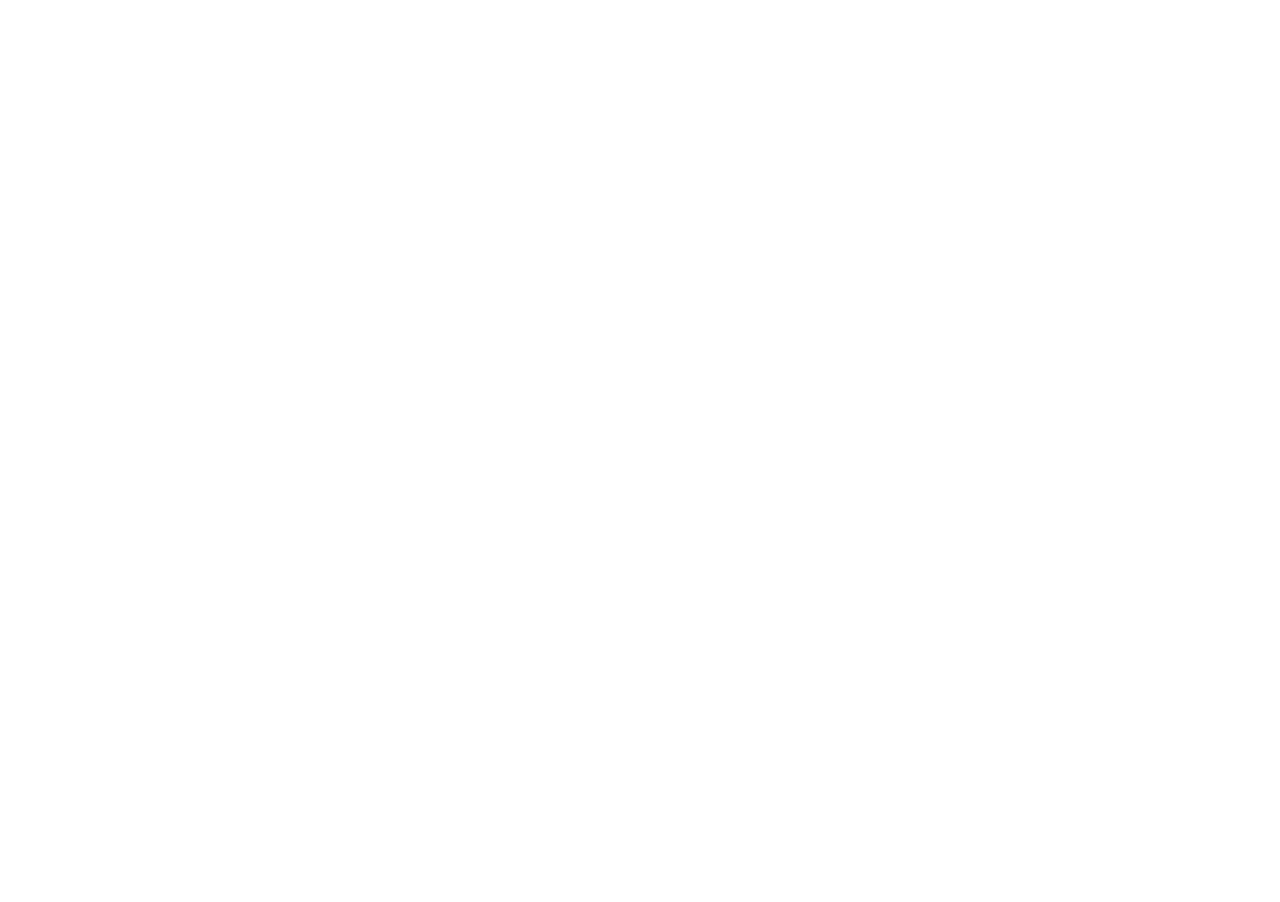
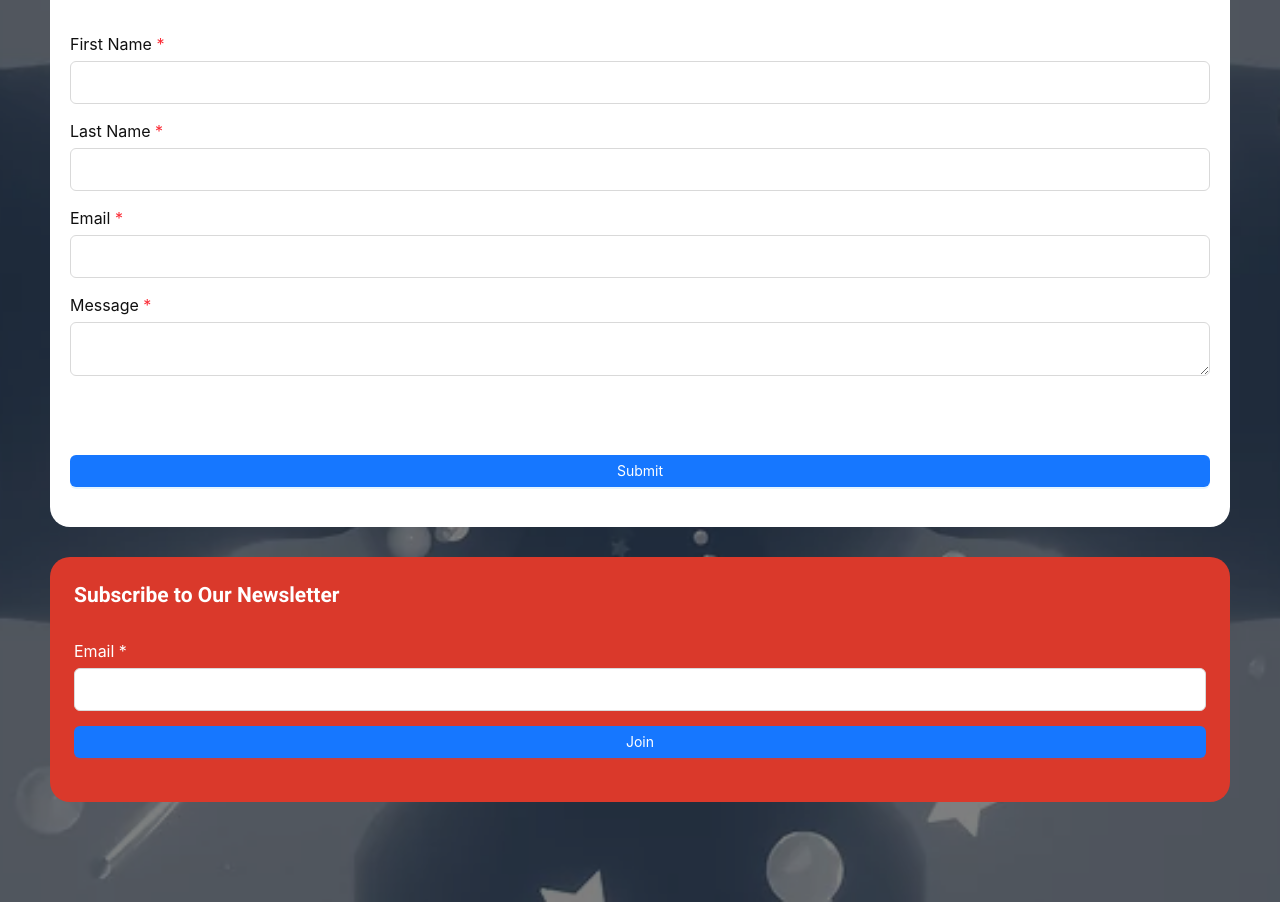
Before and after one commit to AhmedTohamy01/tripo-games-tailwind, a Next.js app: page / in a window 1280 px wide. Shown: the part 4105-5007 px from the top of the page. Before the commit the page ends 3891 px from the top, so only its background shows below. Built offline with nearby package versions, Linux system fonts and the light colour scheme.

Commit message:
feat : add initial GetInTouch component

```diff
--- /dev/null
+++ b/components/Home/GetInTouch/GetInTouch.tsx
@@ -0,0 +1,327 @@
+'use client'
+import { Button, Form, Input, notification } from 'antd'
+import { useRef } from 'react'
+import { motion, useInView } from 'framer-motion'
+import { isEmailValid } from '@/utils/helpers'
+
+/*---> Component <---*/
+function GetInTouch() {
+  const ref = useRef(null)
+  const emailFormRef = useRef(null)
+  const isInView = useInView(ref, { once: true, margin: '-100px' })
+  const [contactForm] = Form.useForm()
+  const [emailForm] = Form.useForm()
+  const [api, contextHolder] = notification.useNotification()
+
+  async function handleSuccessfulSave(values: any): Promise<void> {
+    console.log('Success values:', values)
+
+    if (!isEmailValid(values.email)) {
+      api['error']({ message: 'Invalid email' })
+      return
+    }
+  }
+
+  function handleFailedSave(errorInfo: any): void {
+    console.log('Failed:', errorInfo)
+    api['warning']({ message: 'Please fill all required fields' })
+  }
+
+  return (
+    <div
+      className={MainWrapper}
+      style={{ backgroundImage: "url('/images/newsletter-background.png')" }}
+    >
+      {contextHolder}
+      <motion.div
+        ref={ref}
+        className={FormWrapper}
+        initial={{ opacity: 0, y: 50 }}
+        animate={isInView ? { opacity: 1, y: 0 } : {}}
+        transition={{ duration: 2, ease: 'easeOut' }}
+      >
+        <div className={FormTitle}>Get in Touch</div>
+        <div className={FormSubTitle}>
+          I'm a paragraph. Click here to add your own text and edit me.
+        </div>
+        <Form
+          form={contactForm}
+          id={'contactForm'}
+          onFinish={handleSuccessfulSave}
+          onFinishFailed={handleFailedSave}
+          autoComplete='off'
+        >
+          <div className={RowWrapper}>
+            <div className={FieldWrapper}>
+              <div className={Label}>
+                First Name <span className={RedStar}>*</span>
+              </div>
+              <div className={InputWrapper}>
+                <Form.Item
+                  name='name'
+                  rules={[{ required: true, message: '' }]}
+                >
+                  <Input className={StyledInput} allowClear />
+                </Form.Item>
+              </div>
+            </div>
+            <div className={FieldWrapper}>
+              <div className={Label}>
+                Last Name <span className={RedStar}>*</span>
+              </div>
+              <div className={InputWrapper}>
+                <Form.Item
+                  name='company'
+                  rules={[{ required: true, message: '' }]}
+                >
+                  <Input className={StyledInput} allowClear />
+                </Form.Item>
+              </div>
+            </div>
+          </div>
+          <div className={RowWrapper}>
+            <div className={SingleFieldWrapper}>
+              <div className={Label}>
+                Email <span className={RedStar}>*</span>
+              </div>
+              <div className={InputWrapper}>
+                <Form.Item
+                  name='email'
+                  rules={[{ required: true, message: '' }]}
+                >
+                  <Input className={StyledInput} allowClear />
+                </Form.Item>
+              </div>
+            </div>
+          </div>
+          <div className={RowWrapper}>
+            <div className={TextAreaWrapper}>
+              <div className={Label}>
+                Message <span className={RedStar}>*</span>
+              </div>
+              <div className={InputWrapper}>
+                <Form.Item
+                  name='message'
+                  rules={[{ required: true, message: '' }]}
+                >
+                  <Input.TextArea className={StyledTextArea} />
+                </Form.Item>
+              </div>
+            </div>
+          </div>
+          <div className={ButtonWrapper}>
+            <Button className={SubmitButton} type='primary' htmlType='submit'>
+              Submit
+            </Button>
+          </div>
+        </Form>
+      </motion.div>
+      <motion.div
+        ref={emailFormRef}
+        className={EmailFormWrapper}
+        initial={{ opacity: 0, y: 50 }}
+        animate={isInView ? { opacity: 1, y: 0 } : {}}
+        transition={{ duration: 2, ease: 'easeOut' }}
+      >
+        <div className={EmailFormTitle}>Subscribe to Our Newsletter</div>
+        <Form
+          form={emailForm}
+          id={'emailForm'}
+          onFinish={handleSuccessfulSave}
+          onFinishFailed={handleFailedSave}
+          autoComplete='off'
+        >
+          <div className={SingleFieldWrapper}>
+            <div className={EmailLabel}>Email *</div>
+            <div className={InputWrapper}>
+              <Form.Item name='email' rules={[{ required: true, message: '' }]}>
+                <Input className={StyledInput} allowClear />
+              </Form.Item>
+            </div>
+          </div>
+          <Button className={JoinButton} type='primary' htmlType='submit'>
+            Join
+          </Button>
+        </Form>
+      </motion.div>
+    </div>
+  )
+}
+
+/*---> styles <---*/
+const MainWrapper = `
+  relative
+  bg-center
+  bg-no-repeat
+  bg-cover
+  h-[600px]
+  px-[100px]
+  flex
+  justify-between
+  z-0
+  before:content-['']
+  before:absolute
+  before:top-0
+  before:right-0
+  before:bottom-0
+  before:left-0
+  before:bg-black/50
+  before:z-[1]
+  [&>*]:relative
+  [&>*]:z-[2]
+  xl:px-[50px]
+  xl:h-fit
+  xl:flex-col
+  xl:justify-center
+  xl:items-center
+  xl:gap-[30px]
+  xl:py-[100px]
+  md:px-[15px]
+`
+
+const FormWrapper = `
+  w-[440px]
+  bg-white
+  p-5
+  rounded-[20px]
+  -mt-[200px]
+  h-fit
+  xl:mt-0
+  sm:w-full
+`
+
+const EmailFormWrapper = `
+  w-[390px]
+  h-[260px]
+  bg-[#da392b]
+  text-white
+  p-6
+  rounded-[20px]
+  mt-[160px]
+  xl:mt-0
+  sm:w-full
+  sm:h-auto
+`
+
+const FormTitle = `
+  text-[32px]
+  font-bold
+  text-[#272443]
+  mb-5
+`
+
+const EmailFormTitle = `
+  text-2xl
+  font-bold
+  mb-[30px]
+  sm:text-[21px]
+`
+
+const FormSubTitle = `
+  text-lg
+  mb-[30px]
+`
+
+const RowWrapper = `
+  flex
+  gap-5
+  mb-[15px]
+  md:block
+`
+
+const SingleFieldWrapper = `
+  w-full
+`
+
+const FieldWrapper = `
+  w-1/2
+  md:w-full
+  md:mb-[15px]
+`
+
+const TextAreaWrapper = `
+  w-full
+  mb-[30px]
+`
+
+const Label = `
+  text-base
+  font-normal
+  text-[#101010]
+  mb-[5px]
+`
+
+const EmailLabel = `
+  text-base
+  font-normal
+  text-white
+  mb-[5px]
+`
+
+const InputWrapper = `
+  h-[43px]
+`
+
+const StyledInput = `
+  h-[43px]
+  text-base
+  font-normal
+`
+
+const StyledTextArea = `
+  h-[120px]
+  resize-none
+  text-base
+  font-normal
+`
+
+const ButtonWrapper = `
+  mt-[80px]
+`
+
+const RedStar = `
+  text-red-500
+`
+
+const SubmitButton = `
+  rounded-[10px]
+  bg-[#272443]
+  text-white
+  border-none
+  text-base
+  font-normal
+  leading-6
+  w-full
+  h-[44px]
+  mt-[10px]
+  mb-5
+  hover:bg-[#da392b]
+  hover:text-white
+  focus:bg-[#da392b]
+  focus:text-white
+  sm:w-full
+`
+
+const JoinButton = `
+  rounded-[10px]
+  bg-[#fcff72]
+  text-[#272443]
+  border
+  border-[#fcff72]
+  text-base
+  font-normal
+  leading-6
+  w-full
+  h-[44px]
+  mt-[15px]
+  mb-5
+  hover:bg-[#f6f4f0]
+  hover:border-[#f6f4f0]
+  hover:text-[#272443]
+  focus:bg-[#f6f4f0]
+  focus:border-[#f6f4f0]
+  focus:text-[#272443]
+  sm:w-full
+`
+
+export default GetInTouch
--- a/compounds/HomeCompound.tsx
+++ b/compounds/HomeCompound.tsx
@@ -1,4 +1,5 @@
 import AboutTripo from '@/components/Home/AboutTripo/AboutTripo'
+import GetInTouch from '@/components/Home/GetInTouch/GetInTouch'
 import JoinTeam from '@/components/Home/JoinTeam/JoinTeam'
 import MainContent from '@/components/Home/MainContent/MainContent'
 import OurGames from '@/components/Home/OurGames/OurGames'
@@ -11,6 +12,7 @@
       <AboutTripo />
       <OurGames />
       <JoinTeam />
+      <GetInTouch />
     </>
   )
 }
--- /dev/null
+++ b/utils/helpers.tsx
@@ -0,0 +1,5 @@
+export function isEmailValid(email: string): boolean {
+  return /^[^\s@]+@(?=.{3,100}$)(?!.*[.]{2})[a-zA-Z0-9][a-zA-Z0-9-.]*\.[a-zA-Z]{2,}$/.test(
+    email
+  )
+}
```
